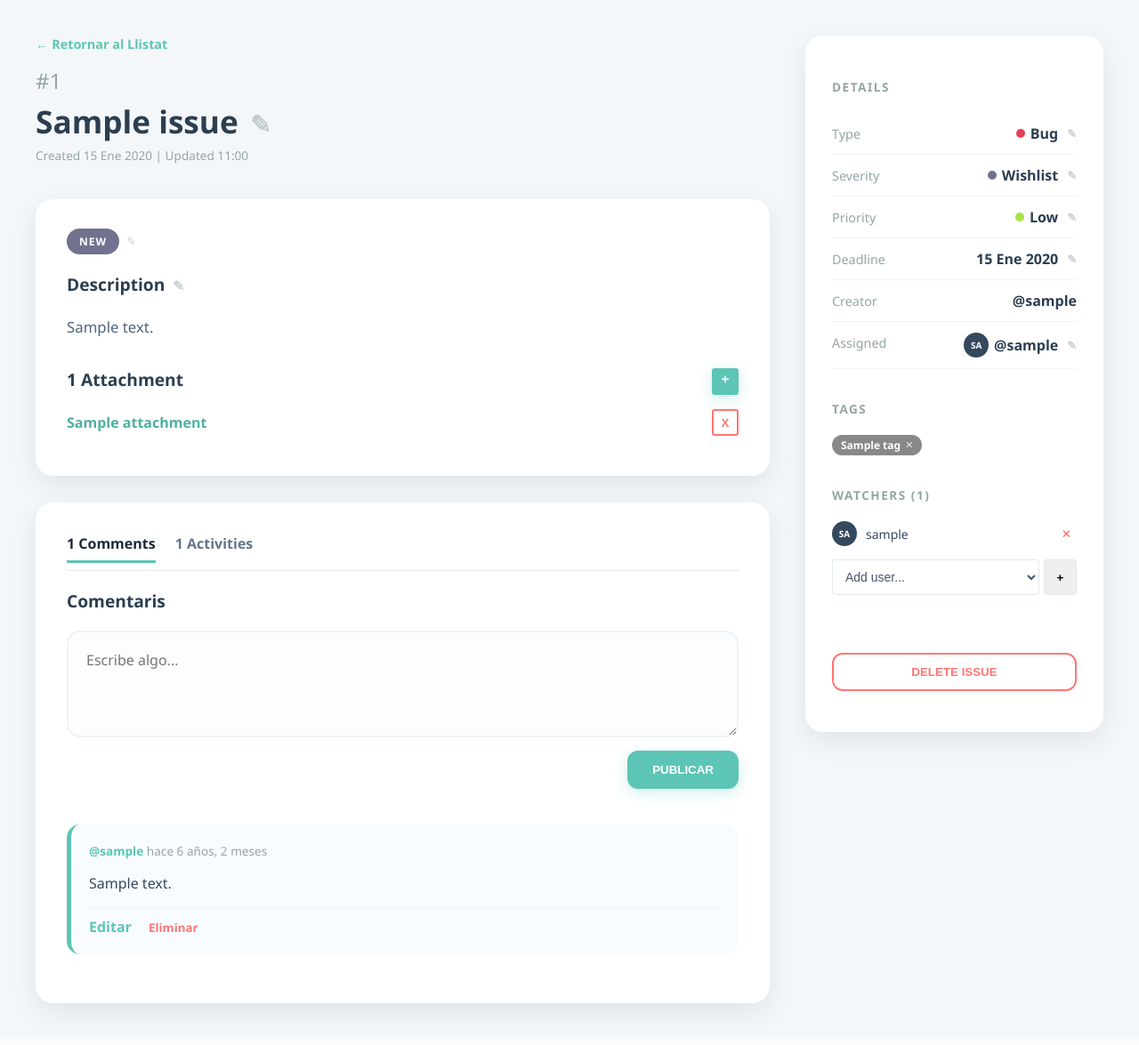
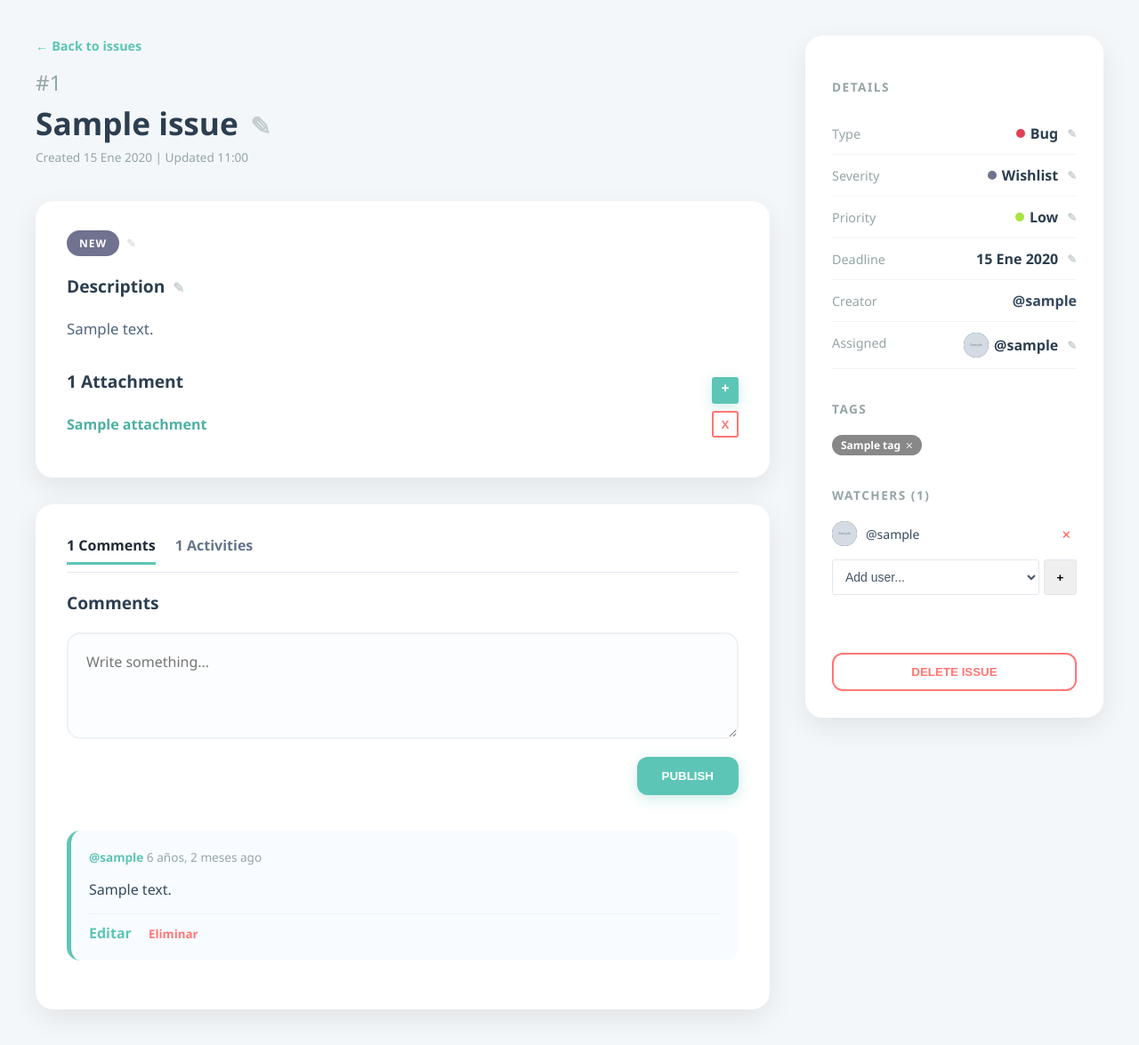
Before and after one commit to ChristianBarone/IssueTracker-Backend, a Django app: page /issue/1/ in a window 1280 px wide. Shown: the whole page at 89% size. Before the commit the page ends 1146 px from the top, so only its background shows below. Run offline with Django 3.2, Linux system fonts and the light colour scheme; a user stored in the database is signed in; data comes from the database, SQL or seed files in the repository; tables that the repository leaves empty hold one stand-in row (values such as "Sample post"); grey boxes marked "Sample" are stand-in pictures.

Commit message:
Add profile navegability and pfps in non-profile pages

```diff
--- a/src/issues/templates/issues/bulk_create.html
+++ b/src/issues/templates/issues/bulk_create.html
@@ -1,5 +1,5 @@
 <!DOCTYPE html>
-<html lang="es">
+<html lang="en">
 <head>
     <meta charset="UTF-8">
     <title>Bulk Create Issue</title>
--- a/src/issues/templates/issues/create.html
+++ b/src/issues/templates/issues/create.html
@@ -1,5 +1,5 @@
 <!DOCTYPE html>
-<html lang="es">
+<html lang="en">
 <head>
     <meta charset="UTF-8">
     <title>New Issue</title>
--- a/src/issues/templates/issues/detail.html
+++ b/src/issues/templates/issues/detail.html
@@ -1,4 +1,9 @@
-<style>
+<!DOCTYPE html>
+<html lang="en">
+<head>
+    <meta charset="UTF-8">
+    <title>Issue #{{ issue.id }}</title>
+    <style>
     /* VARIABLES DE DISEÑO MODERNO */
     :root {
         --taiga-green: #5dc5b5;
@@ -181,7 +186,7 @@
     }
     .comment-item:hover { transform: translateY(-3px); box-shadow: 0 5px 15px rgba(0,0,0,0.05); }
     .comment-meta { font-size: 0.85em; color: var(--text-muted); margin-bottom: 10px; }
-    .comment-author { font-weight: 800; color: var(--taiga-green); }
+    .comment-author { font-weight: 800; color: var(--taiga-green); text-decoration: none}
 
     .taiga-textarea {
         width: 100%; min-height: 120px; padding: 20px;
@@ -272,6 +277,8 @@
         display: flex; align-items: center; justify-content: center; flex-shrink: 0;
     }
     .activity-meta { margin-bottom: 8px; font-size: 14px; color: #64748b; }
+    .activity-meta a { text-decoration: none; font-size: inherit; color: inherit; font-weight: 700}
+
     .activity-change { font-size: 16px; color: #1f2937; }
     .activity-field {
         background: #eef2ff; color: #3730a3;
@@ -284,13 +291,22 @@
         display: inline-flex; align-items: center; justify-content: center;
         font-size: 10px; font-weight: bold;
     }
+    .user-avatar-big {
+
+    }
+    .user-name {
+        text-decoration: none;
+        color: inherit;
+        font-weight: 700;
+    }
 </style>
-
-<div class="taiga-detail-wrapper">
+</head>
+<body>
+    <div class="taiga-detail-wrapper">
 
     <div class="taiga-main-content">
         <div class="issue-header">
-            <a href="{% url 'issue_list' %}" class="back-link">← Retornar al Llistat</a>
+            <a href="{% url 'issue_list' %}" class="back-link">← Back to issues</a>
             <div class="issue-title-wrapper">
                 <span class="issue-id">#{{ issue.id }}</span>
 
@@ -402,10 +418,21 @@
             {% if active_tab == 'activities' %}
                 {% for activity in activities %}
                 <div class="activity-item">
-                    <div class="activity-avatar">{{ activity.actor.username|default:"S"|slice:":1"|upper }}</div>
+                    <div class="activity-avatar">
+                        {% if activity.actor.profile.avatar %}
+                            <img class="activity-avatar" src="{{ activity.actor.profile.avatar.url }}" alt="N/A"/>
+                        {% else %}
+                            {{ activity.actor.username|default:"S"|slice:":1"|upper }}
+                        {% endif %}
+
+                    </div>
                     <div>
                         <div class="activity-meta">
-                            <strong>{{ activity.actor.username|default:"System" }}</strong>
+                            {% if activity.actor.username %}
+                                <a class="activity-actor-username" href={% url 'user_profile' activity.actor.username %}>{{ activity.actor.username }}</a>
+                            {% else %}
+                                <strong>System</strong>
+                            {% endif %}
                             {{ activity.created_at|date:"d M Y H:i" }}
                         </div>
                         <div class="activity-change">
@@ -424,14 +451,14 @@
                 <p style="text-align: center; color: #bdc3c7; padding: 20px;">No hi ha activitat registrada.</p>
                 {% endfor %}
             {% else %}
-                <h2>Comentaris</h2>
+                <h2>Comments</h2>
 
                 <div class="comment-form-panel">
                     <form method="POST" action="{% url 'comment_add' issue.id %}">
                         {% csrf_token %}
-                        <textarea name="body" class="taiga-textarea" placeholder="Escribe algo..." required></textarea>
+                        <textarea name="body" class="taiga-textarea" placeholder="Write something..." required></textarea>
                         <div style="text-align: right; margin-top: 15px;">
-                            <button type="submit" class="btn-taiga-primary">PUBLICAR</button>
+                            <button type="submit" class="btn-taiga-primary">PUBLISH</button>
                         </div>
                     </form>
                 </div>
@@ -440,8 +467,8 @@
                     {% for comment in issue.comments.all|dictsortreversed:"created_at" %}
                     <div class="comment-item" id="comment-{{ comment.id }}">
                         <div class="comment-meta">
-                            <span class="comment-author">@{{ comment.author.username }}</span>
-                            hace {{ comment.created_at|timesince }}
+                            <a class="comment-author" href={% url 'user_profile' comment.author.username %}>@{{ issue.assignee.username }}</a>
+                            {{ comment.created_at|timesince }} ago
                         </div>
 
                         {% if edit_comment_obj and edit_comment_obj.id == comment.id %}
@@ -468,7 +495,7 @@
                         {% endif %}
                     </div>
                     {% empty %}
-                    <p style="text-align: center; color: #bdc3c7; padding: 20px;">No hi ha comentaris.</p>
+                    <p style="text-align: center; color: #bdc3c7; padding: 20px;">No comments.</p>
                     {% endfor %}
                 </div>
             {% endif %}
@@ -588,7 +615,7 @@
             <!-- CREATOR -->
             <div class="sidebar-item">
                 <span class="sidebar-label">Creator</span>
-                <span class="sidebar-value">@{{ issue.creator.username }}</span>
+                <a class="user-name" href={% url 'user_profile' issue.creator.username %}>@{{ issue.creator.username }}</a>
             </div>
 
             <!-- ASSIGNED -->
@@ -612,8 +639,12 @@
                 {% else %}
                 <span class="sidebar-value">
                     {% if issue.assignee %}
-                    <span class="user-avatar">{{ issue.assignee.username|slice:":2"|upper }}</span>
-                    @{{ issue.assignee.username }}
+                        {% if issue.assignee.profile.avatar %}
+                            <img class="user-avatar" src="{{ issue.assignee.profile.avatar.url }}" alt="N/A"/>
+                        {% else %}
+                            <span class="user-avatar">{{ issue.assignee.username|slice:":2"|upper }}</span>
+                        {% endif %}
+                            <a class="user-name" href={% url 'user_profile' issue.assignee.username %}>@{{ issue.assignee.username }}</a>
                     {% else %}
                     <span style="color: var(--text-muted); font-weight: 400;">Unassigned</span>
                     {% endif %}
@@ -663,8 +694,14 @@
             <ul class="watchers-list">
                 {% for w in issue.watchers.all %}
                 <li style="display: flex; align-items: center; gap: 10px; margin-bottom: 10px;">
-                    <span class="user-avatar">{{ w.username|slice:":2"|upper }}</span>
-                    <span style="font-size: 14px;">{{ w.username }}</span>
+                    {% if w.profile.avatar %}
+                        <img class="user-avatar" src="{{ w.profile.avatar.url }}" alt="N/A"/>
+                    {% else %}
+                        <span class="user-avatar">{{ w.username|slice:":2"|upper }}</span>
+                    {% endif %}
+
+                    <a class="user-name" style="font-size: 14px; font-weight: normal" href={% url 'user_profile' w.username %}>@{{ w.username }}</a>
+
 
                     <form method="POST" action="{% url 'toggle_watcher' issue.id %}">
                         {% csrf_token %}
@@ -687,6 +724,7 @@
             </form>
         </div>
 
+        {% if is_creator %}
         <div style="margin-top: 40px;">
             <form method="POST" action="{% url 'issue_delete' issue.id %}">
                 {% csrf_token %}
@@ -695,5 +733,7 @@
                 </button>
             </form>
         </div>
+        {% endif %}
     </div>
 </div>
+</body>
--- a/src/issues/templates/issues/login.html
+++ b/src/issues/templates/issues/login.html
@@ -1,5 +1,5 @@
 <!DOCTYPE html>
-<html lang="ca">
+<html lang="en">
 <head>
     <meta charset="UTF-8">
     <meta name="viewport" content="width=device-width, initial-scale=1.0">
--- a/src/issues/templates/issues/settings.html
+++ b/src/issues/templates/settings/settings.html
@@ -33,7 +33,7 @@
         /* TABS */
         .tabs {
             display: flex; gap: 0; border-bottom: 2px solid var(--border);
-            margin-bottom: 24px; overflow-x: auto;
+            margin-bottom: 24px;
         }
         .tab-link {
             text-decoration: none; color: var(--muted); font-weight: 700;
--- a/src/issues/templates/users/edit_profile.html
+++ b/src/issues/templates/users/edit_profile.html
@@ -1,5 +1,5 @@
 <!DOCTYPE html>
-<html lang="ca">
+<html lang="en">
 <head>
     <meta charset="UTF-8">
     <meta name="viewport" content="width=device-width, initial-scale=1.0">
--- a/src/issues/views.py
+++ b/src/issues/views.py
@@ -511,7 +511,7 @@ def settings_page(request):
         'duedates':   DueDate.objects.all(),
         'active_tab': active_tab,
     }
-    return render(request, 'issues/settings.html', context)
+    return render(request, 'settings/settings.html', context)
 
 
 REASSIGNABLE_FIELD = {
@@ -548,7 +548,7 @@ def settings_delete(request, entity, pk):
             return redirect(f'/settings/?tab={entity}')   # can't delete last
         replacements = model.objects.exclude(pk=pk).order_by('order', 'name')
 
-    return render(request, 'issues/settings_delete_confirm.html', {
+    return render(request, 'settings/settings_delete_confirm.html', {
         'obj': obj,
         'entity': entity,
         'entity_label': ENTITY_LABELS.get(entity, entity),
@@ -761,7 +761,7 @@ def settings_save(request, entity, pk=None):
         form = FormClass(instance=instance)
 
     action = 'Edit' if instance else 'Add'
-    return render(request, 'issues/settings_form.html', {
+    return render(request, 'settings/settings_form.html', {
         'form': form,
         'entity': entity,
         'instance': instance,
```
Also changed, not shown: src/issues/templates/issues/list.html (+24 -5 lines), src/issues/templates/issues/profile.html (deleted, +0 -12 lines), README.md, src/issues/templates/settings/settings_delete_confirm.html (renamed from src/issues/templates/issues/settings_delete_confirm.html), src/issues/templates/settings/settings_form.html (renamed from src/issues/templates/issues/settings_form.html).
